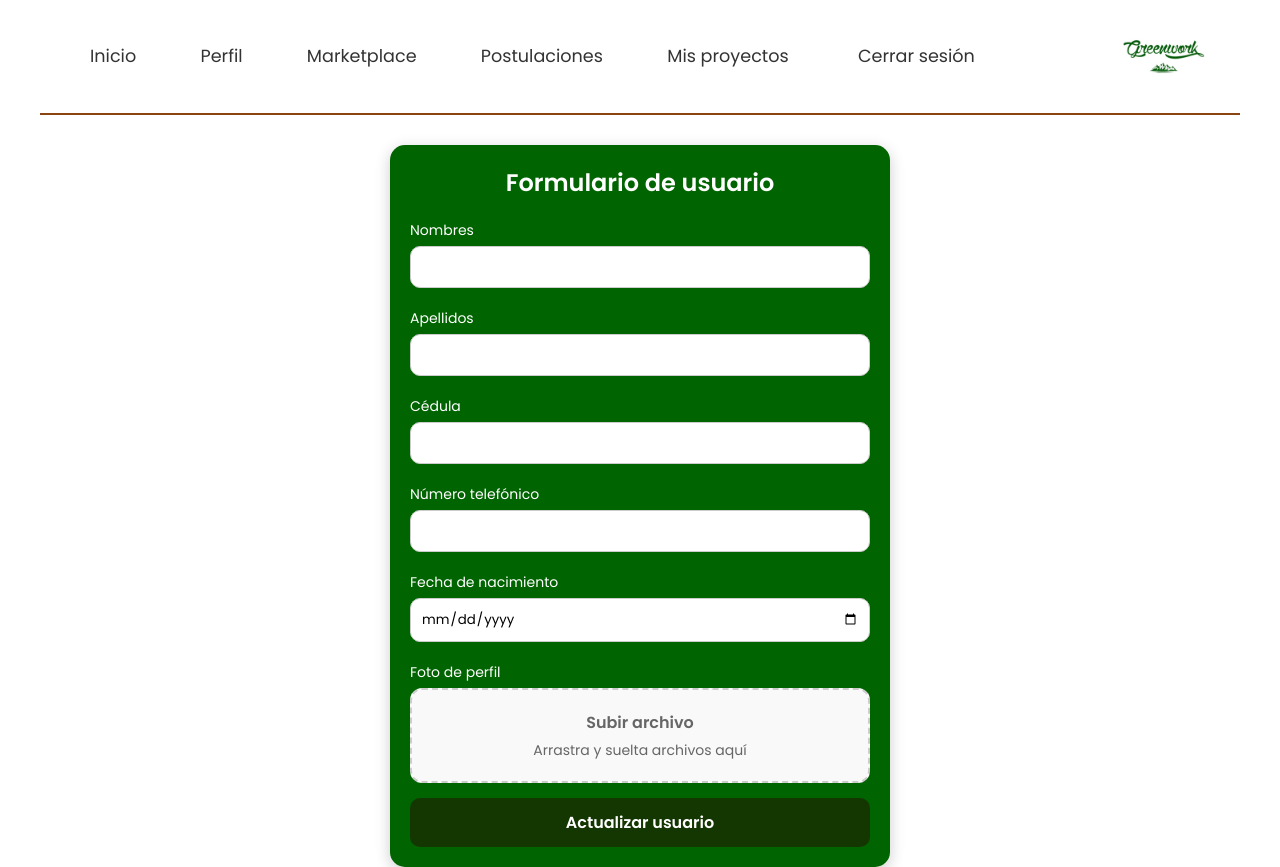
After one commit to StarFront/microproyectos_corredor, a Flask app: template Front/templates/formulario_usuario.html in a window 1280 px wide. The commit adds this page. Run offline with Flask 3, Linux system fonts and the light colour scheme; the template is opened without the code that fills it, so the values that code supplies are empty.

Commit message:
Arreglo de formulario de usuario y perfil

```diff
--- /dev/null
+++ b/Front/css/formulario_usuario.css
@@ -0,0 +1,187 @@
+* {
+    margin: 0;
+    padding: 0;
+    box-sizing: border-box;
+    font-family: 'Poppins', sans-serif;
+}
+
+.container {
+    max-width: 1200px;
+    margin: 0 auto;
+    padding: 0;
+    background-color: #fff;
+    border-radius: 8px;
+}
+
+header {
+    display: flex;
+    justify-content: space-between;
+    align-items: center;
+    padding: 20px;
+    flex-direction: row-reverse;
+    border-bottom: 2px solid #8B4513;
+}
+
+header ul {
+    display: inline;
+    list-style-type: none;
+    margin: 0.5em auto;
+    text-align: center;
+}
+
+header ul li{
+    display: inline;
+}
+
+header ul li a{
+    text-decoration: none;
+    color: black;
+    font-size: 1.1em;
+}
+
+nav ul li {
+    margin: 0 15px;
+}
+
+header nav ul li a {
+    text-decoration: none;
+    padding: 5px 15px; /* Tamaño de la "cajita" */
+    color: #333; /* Color del texto */
+    border-radius: 8px; /* Bordes redondeados */
+    transition: background-color 0.3s, border-radius 0.3s; /* Efecto de transición */
+  }
+
+header nav ul li a:hover {
+    background-color: #8B4513; /* Color de fondo de la cajita al hacer hover */
+    color: #fff;
+    border-radius: 8px;
+}
+
+.logo img {
+    max-width: 120px;
+    width: 100px;
+    margin-right: 10px;
+}
+
+.logout-button {
+    background-color: #FFFFFF;
+    color: #333; /* Color de texto gris */
+    padding: 10px 20px; /* Espaciado interno del botón */
+    font-size: 1.1em; /* Tamaño de la fuente */
+    border: none; /* Sin bordes */
+    border-radius: 8px; /* Bordes redondeados */
+    cursor: pointer; /* Cambia el cursor al pasar sobre el botón */
+    transition: background-color 0.3s ease; /* Transición suave en el color de fondo */
+}
+
+
+/* Efecto hover para el botón */
+.logout-button:hover {
+    background-color: #8B4513; /* Color de fondo de la cajita al hacer hover */
+    color: #fff;
+    border-radius: 8px;
+}
+
+/* Efecto al hacer clic en el botón */
+.logout-button:active {
+    background-color: #72380e; /* Color de fondo aún más oscuro al hacer clic */
+    transform: scale(0.98); /* Efecto de presión al hacer clic */
+}
+
+.form-container {
+    background-color: #006400;
+    border-radius: 15px;
+    padding: 20px;
+    max-width: 500px;
+    width: 100%;
+    margin: 0 auto;
+    margin-top: 30px;
+    box-shadow: 0px 4px 15px rgba(0, 0, 0, 0.2);
+}
+
+.form-container h2 {
+    text-align: center;
+    color: #ffffff;
+    margin-bottom: 20px;
+    font-size: 24px;
+}
+
+.form-container label {
+    color: #ffffff;
+    display: block;
+    margin-top: 10px;
+    margin-bottom: 5px;
+    font-size: 14px;
+}
+
+.form-container input[type="text"],
+.form-container input[type="date"],
+.form-container input[type="file"] {
+    width: 100%;
+    padding: 10px;
+    border-radius: 10px;
+    margin-bottom: 10px;
+    border: 1px solid #ccc;
+}
+
+.upload-container {
+    position: relative;
+    width: 100%;
+    border: 2px dashed #ccc;
+    border-radius: 12px;
+    padding: 20px;
+    text-align: center;
+    background-color: #f9f9f9;
+    cursor: pointer;
+    transition: border-color 0.3s ease-in-out, background-color 0.3s ease-in-out;
+}
+
+.upload-container:hover {
+    border-color: #66cc66;
+    background-color: #eef9ee;
+}
+
+.upload-container input[type="file"]{
+    position: absolute;
+    top: 0;
+    left: 0;
+    width: 100%;
+    height: 100%;
+    opacity: 0;
+    cursor: pointer;
+}
+
+.upload-area{
+    color: #666;
+    font-size: 16px;
+}
+
+.upload-area span {
+    display: block;
+    color: #666;
+    font-weight: bold;
+    margin-bottom: 5px;
+}
+
+.upload-area p {
+    font-size: 14px;
+    margin: 0;
+}
+
+button[type="submit"] {
+    width: 100%;
+    padding: 12px;
+    background-color: #143601;
+    border: none;
+    border-radius: 10px;
+    color: #fff;
+    font-size: 16px;
+    font-weight: bold;
+    cursor: pointer;
+    transition: background-color 0.3s;
+    margin-top: 15px;
+}
+
+button[type="submit"]:hover {
+    background-color: #a55a3a;
+}
--- /dev/null
+++ b/Front/templates/formulario_usuario.html
@@ -0,0 +1,94 @@
+<!DOCTYPE html>
+<html lang="en">
+<head>
+    <meta charset="UTF-8">
+    <meta name="viewport" content="width=device-width, initial-scale=1.0">
+    <title>Formulario de usuario</title>
+    <link rel="stylesheet" href="../css/formulario_usuario.css">
+    <link href="https://fonts.googleapis.com/css2?family=Poppins:wght@400;600&display=swap" rel="stylesheet">
+</head>
+<body>
+
+    <div class="container">
+
+        <header>
+            <a href="../templates/index.html" class="logo">
+                <img src="../img/logo.jpg" alt="GreenWork Logo">
+            </a>
+            <div class="text-content">
+
+            </div>
+
+            <nav class="navbar">
+                <ul>
+                    <!-- <li><a href="../templates/dashboard.html"> <i class="fa-solid fa-tree"></i> Inicio</a></li>
+                    <li><a href="../templates/usuario.html"> <i class="fa-solid fa-address-book"></i> Perfil</a></li>
+                    <li><a href="../templates/marketplace.html"> <i class="fa-solid fa-briefcase"></i> Marketplace</a></li>
+                    <li><a href="../templates/postulaciones.html"> <i class="fa-solid fa-earth-americas"></i> Postulaciones</a></li>
+                    <li><a href="../templates/mis_proyectos.html"> <i class="fa-solid fa-briefcase"></i> Mis proyectos</a></li>
+                    <li><a href="#"> <i class="fa-solid fa-key"></i> Cerrar sesion</a></li> -->
+
+                    <li><a href="{{ url_for('dashboard') }}"> <i class="fa-solid fa-tree"></i> Inicio</a></li>
+                    <li><a href="{{ url_for('perfil') }}"> <i class="fa-solid fa-address-book"></i> Perfil</a></li>
+                    <li><a href="{{ url_for('marketplace') }}"> <i class="fa-solid fa-briefcase"></i> Marketplace</a></li>
+                    <li><a href="{{ url_for('postulaciones') }}"> <i class="fa-solid fa-earth-americas"></i> Postulaciones</a></li>
+                    <li><a href="{{ url_for('mis_proyectos') }}"> <i class="fa-solid fa-briefcase"></i> Mis proyectos</a></li>
+                    <li><a href="{{ url_for('logout') }}" id="logoutButton" class="logout-button">Cerrar sesión</a></li>
+                </ul>
+            </nav>
+     </div>
+        </header>
+
+
+
+        <div class="form-container">
+            <h2>Formulario de usuario</h2>
+            <form action="{{ url_for('actualizar_perfil_view') }}" method="POST" enctype="multipart/form-data">
+                <label for="nombres">Nombres</label>
+                <input type="text" id="nombres" name="nombres" required>
+
+                <label for="apellidos">Apellidos</label>
+                <input type="text" id="apellidos" name="apellidos" required>
+
+                <label for="cedula">Cédula</label>
+                <input type="text" id="cedula" name="cedula" required>
+
+                <label for="telefono">Número telefónico</label>
+                <input type="text" id="telefono" name="telefono" required>
+
+                <label for="nacimiento">Fecha de nacimiento</label>
+                <input type="date" id="nacimiento" name="nacimiento" required>
+
+                <label for="foto-perfil">Foto de perfil</label>
+                <div class="upload-container">
+                    <input type="file" id="foto-perfil" name="foto-perfil" accept="image/*">
+                    <div class="upload-area">
+                        <span>Subir archivo</span>
+                        <p>Arrastra y suelta archivos aquí</p>
+                    </div>
+                </div>
+
+                <button type="submit">Actualizar usuario</button>
+            </form>
+        </div>
+    </div>
+
+</body>
+</html>
+    <!-- <h1>Perfil de Usuario</h1>
+
+    {% if perfil %}
+        <p><strong>Nombre:</strong> {{ perfil[2] }} {{ perfil[3] }}</p>
+        <p><strong>Cédula:</strong> {{ perfil[4] }}</p>
+        <p><strong>Teléfono:</strong> {{ perfil[5] }}</p>
+        <p><strong>Fecha de Nacimiento:</strong> {{ perfil[6] }}</p>
+
+        {% if perfil[7] %}
+            <img src="{{ url_for('static', filename='img/img_perfil/' + perfil[7]) }}" alt="Foto de perfil" />
+        {% else %}
+            <p>No hay foto de perfil.</p>
+        {% endif %}
+    {% else %}
+        <p>No se ha encontrado perfil para este usuario.</p>
+    {% endif %}
+     -->
```
Also changed, not shown: Front/css/usuario.css (+62 -103 lines), Front/templates/muestra_perfil.html (deleted, +0 -27 lines), Front/templates/usuario.html (+16 -24 lines).
